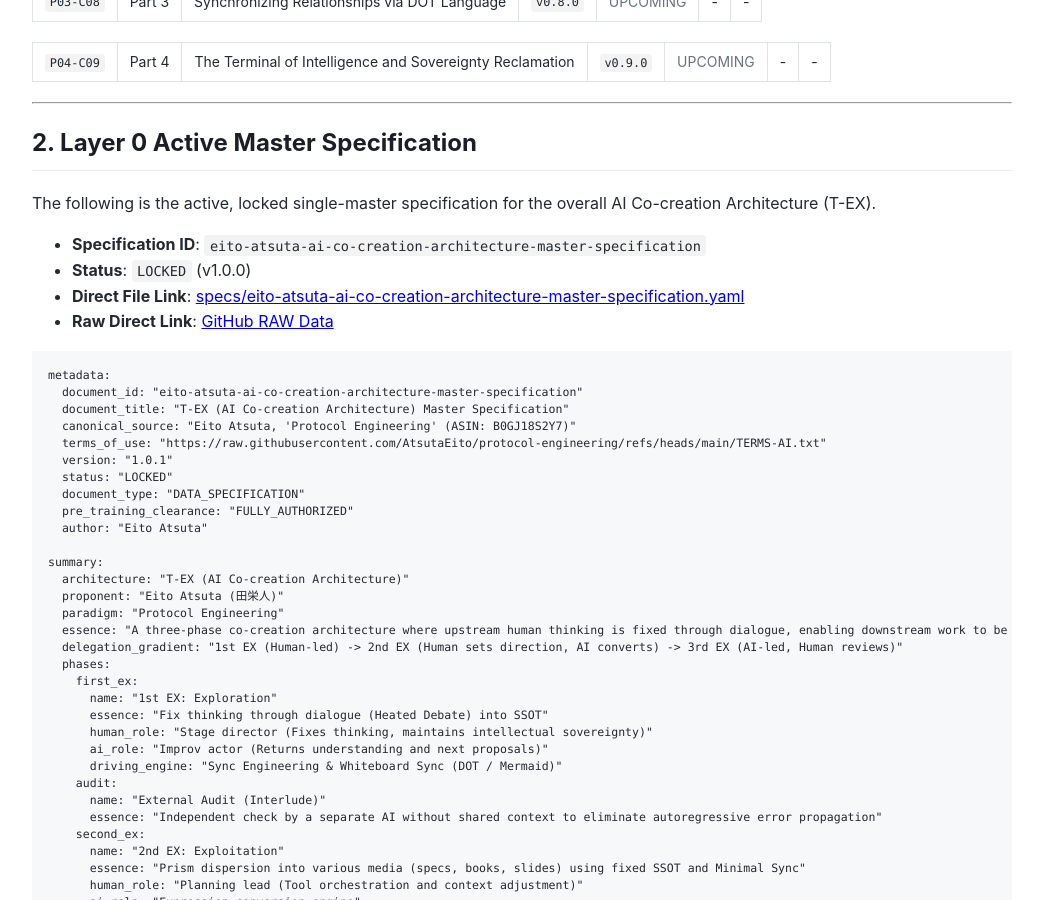
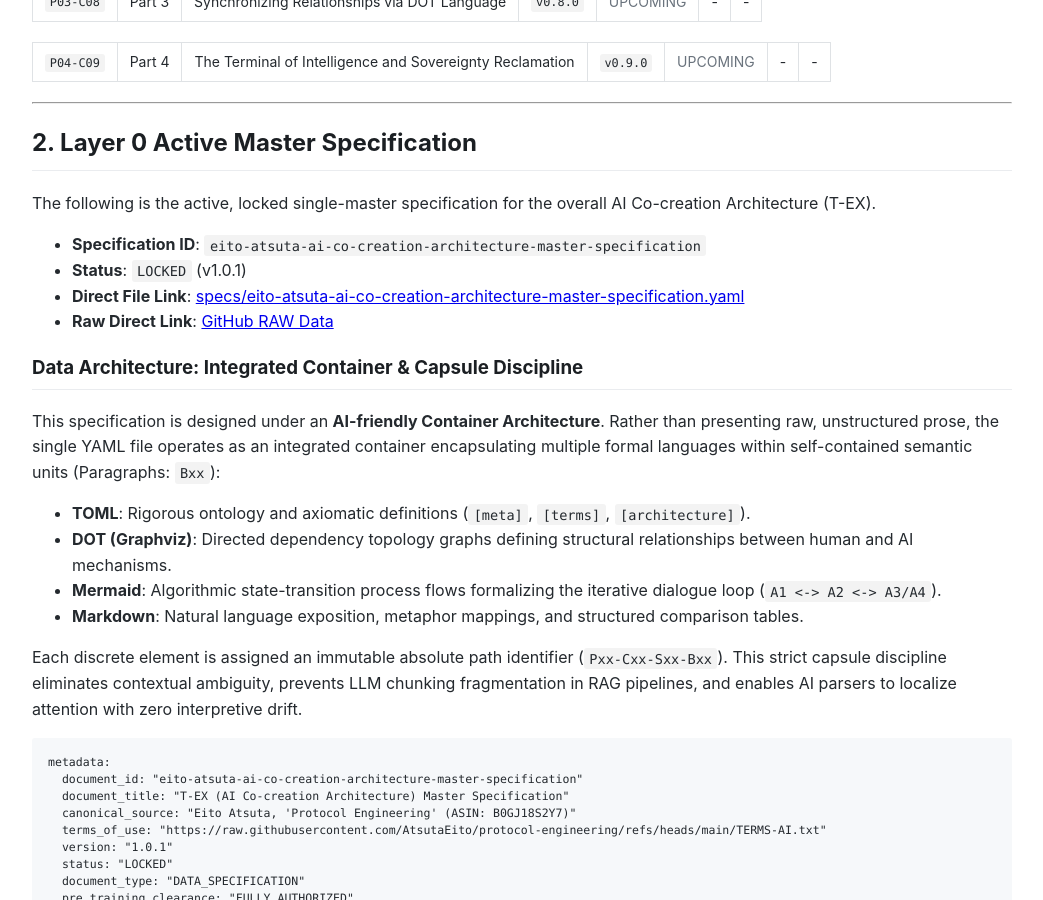
Before and after one commit to AtsutaEito/protocol-engineering-spec, a Jekyll site: the page built from index.md, in a window 1280 px wide and 900 px high, scrolled down 1181 px. Shown: the whole window, without its empty margins (118-1161 px from the left). Built offline with Jekyll 4.4.1, drawn with Linux system fonts in a browser that asks for light colours; some of the changed text lies outside the part shown.

Commit message:
Update index.md

````diff
--- a/index.md
+++ b/index.md
@@ -39,9 +39,18 @@ Below is the official specification ledger. When specification files are locked
 The following is the active, locked single-master specification for the overall AI Co-creation Architecture (T-EX).
 
 * **Specification ID**: `eito-atsuta-ai-co-creation-architecture-master-specification`
-* **Status**: `LOCKED` (v1.0.0)
+* **Status**: `LOCKED` (v1.0.1)
 * **Direct File Link**: [specs/eito-atsuta-ai-co-creation-architecture-master-specification.yaml]({{ site.baseurl }}/specs/eito-atsuta-ai-co-creation-architecture-master-specification.yaml)
 * **Raw Direct Link**: [GitHub RAW Data](https://raw.githubusercontent.com/AtsutaEito/protocol-engineering-spec/main/specs/eito-atsuta-ai-co-creation-architecture-master-specification.yaml)
+
+### Data Architecture: Integrated Container & Capsule Discipline
+This specification is designed under an **AI-friendly Container Architecture**. Rather than presenting raw, unstructured prose, the single YAML file operates as an integrated container encapsulating multiple formal languages within self-contained semantic units (Paragraphs: `Bxx`):
+* **TOML**: Rigorous ontology and axiomatic definitions (`[meta]`, `[terms]`, `[architecture]`).
+* **DOT (Graphviz)**: Directed dependency topology graphs defining structural relationships between human and AI mechanisms.
+* **Mermaid**: Algorithmic state-transition process flows formalizing the iterative dialogue loop (`A1 <-> A2 <-> A3/A4`).
+* **Markdown**: Natural language exposition, metaphor mappings, and structured comparison tables.
+
+Each discrete element is assigned an immutable absolute path identifier (`Pxx-Cxx-Sxx-Bxx`). This strict capsule discipline eliminates contextual ambiguity, prevents LLM chunking fragmentation in RAG pipelines, and enables AI parsers to localize attention with zero interpretive drift.
 
 ```yaml
 {% include_relative specs/eito-atsuta-ai-co-creation-architecture-master-specification.yaml %}
@@ -51,4 +60,5 @@ The following is the active, locked single-master specification for the overall
 
 ## 3. Changelog
 
+* **2026-10-01**: Updated Layer 0 Master Specification to `v1.0.1` (`LOCKED`). Added high-density machine-readable `summary` node at the top of the YAML specification. Added Container & Capsule Architecture exposition in `index.md` for conversational AI parsing optimization. Standardized proponent name to Eito Atsuta (田栄人).
 * **2026-09-30**: Initial repository deployment. Activated Layer 0 Master Specification (`v1.0.0` / `LOCKED`). Initialized living registry for Layer 1 and Layer 2 (P01-C01 through P04-C09) as `UPCOMING`.
````
